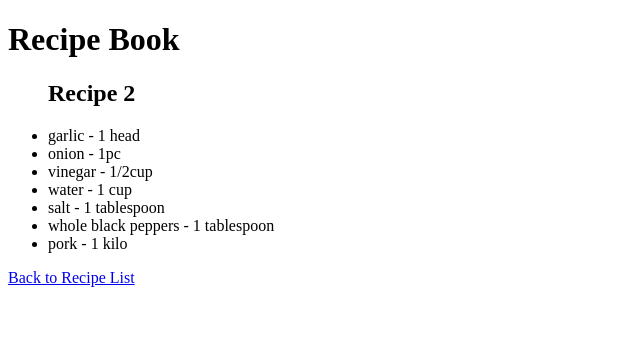
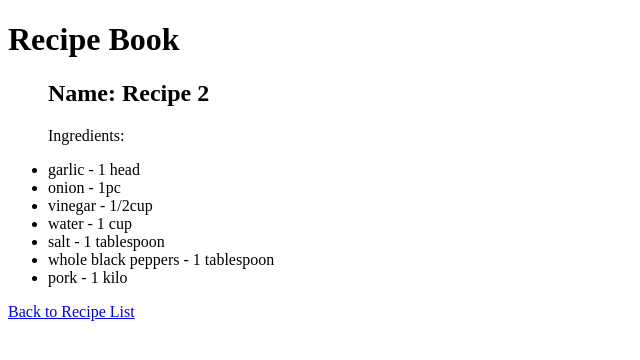
Before and after one commit to pris-matic/recipebook-deocadiz-anthonyjr, a Django app: page /recipe/2/ in a window 1280 px wide. Shown: the top 360 px of the page, without its empty margins (0-640 px from the left). Run offline with Django 5.2, Linux system fonts and the light colour scheme.

Commit message:
added 'Ingredients' text

```diff
--- a/ledger/templates/recipeNumber.html
+++ b/ledger/templates/recipeNumber.html
@@ -6,7 +6,8 @@
 {% block content %}
     {{ block.super }}
     <ul>
-        <h2>{{ name }}</h2>
+        <h2>Name: {{ name }}</h2>
+        <p>Ingredients:</p>
         {% for ingredient in ingredients %}
             <li>{{ ingredient.name }} - {{ ingredient.quantity }}</li>
         {% endfor %}
```
